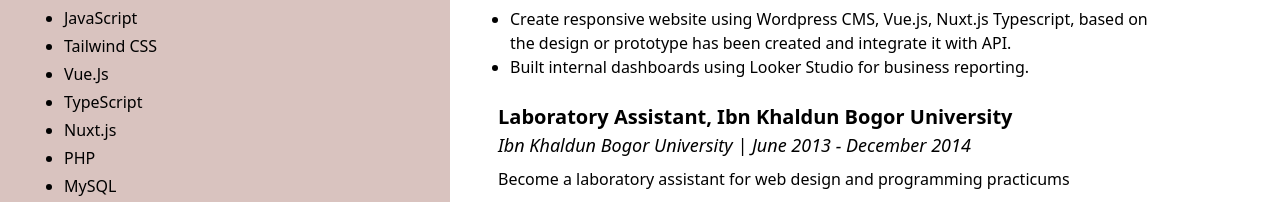
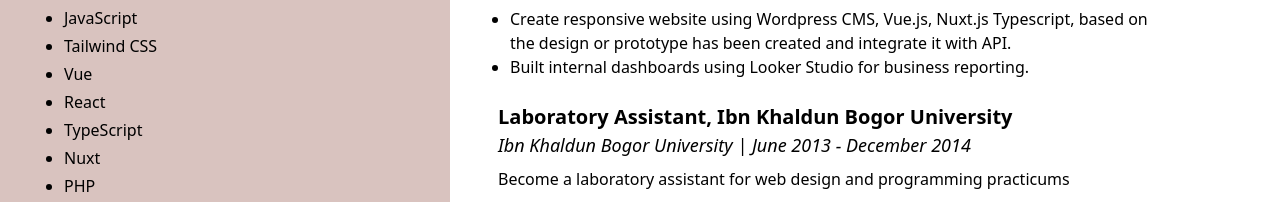
Before and after one commit to diahkhoeriah/dk-portofolio, a Vue app: page /cv in a window 1280 px wide. Shown: the part 750-952 px from the top of the page. Built offline with nearby package versions, Linux system fonts and the light colour scheme; some icons are missing.

Commit message:
update cv

```diff
--- a/src/components/cv.vue
+++ b/src/components/cv.vue
@@ -34,9 +34,10 @@
             <li>CSS, SCSS</li>
             <li>JavaScript</li>
             <li>Tailwind CSS</li>
-            <li>Vue.Js</li>
+            <li>Vue</li>
+            <li>React</li>
             <li>TypeScript</li>
-            <li>Nuxt.js</li>
+            <li>Nuxt</li>
             <li>PHP</li>
             <li>MySQL</li>
             <li>REST API</li>
```
